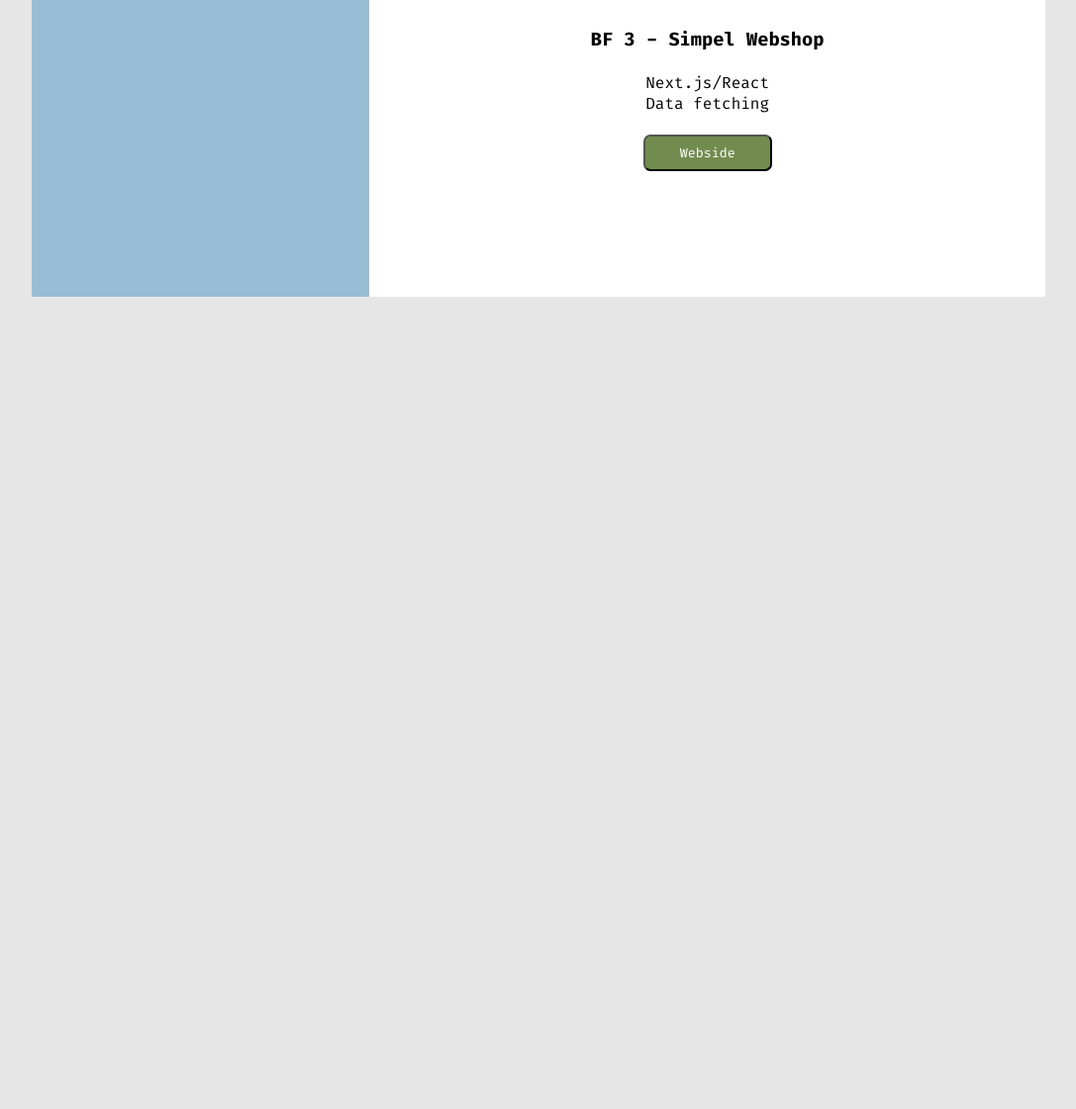
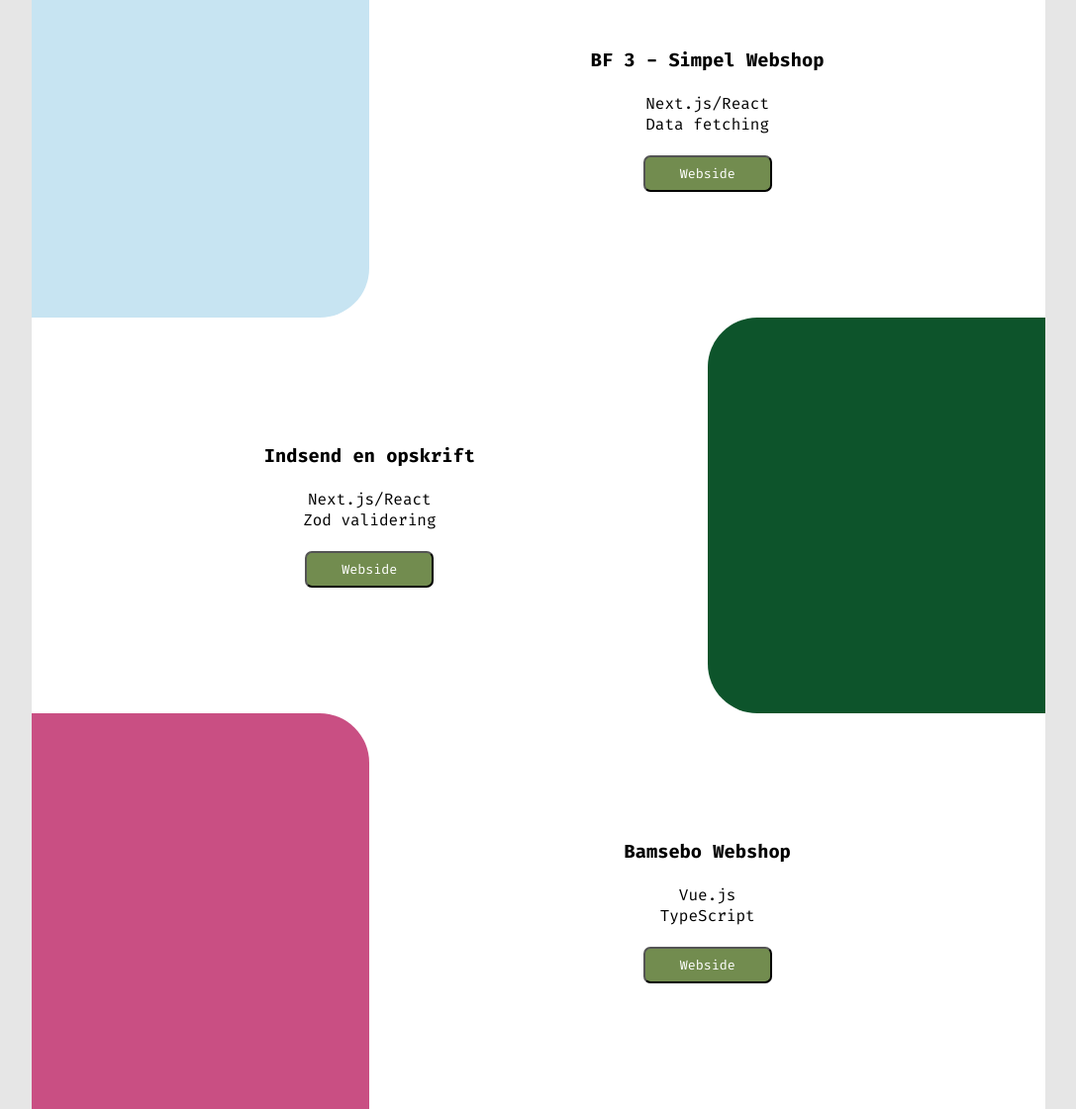
Before and after one commit to Vicky8484/victory_prof_portfolie, a website: page sem3.html in a window 1280 px wide. Shown: the part 1438-2559 px from the top of the page at 99% size, without its empty margins (96-1183 px from the left). Before the commit the page ends 1738 px from the top, so only its background shows below. Drawn offline with Linux system fonts and the light colour scheme.

Commit message:
to projekter added

```diff
--- a/sem3.html
+++ b/sem3.html
@@ -70,10 +70,10 @@
       class="bg-main-bg text-text-color mx-auto w-4/5 transition-[background-color] duration-1000 max-[800px]:block max-[800px]:w-full"
     >
       <div class="py-4 text-center">
-        <p>På 3. semester har vi kun "bundne forudsætninger"</p>
+        <p>På 3. semester har vi "bundne forudsætninger"</p>
         <p>
-          Det er større opgaver som skal være afleveret inden man kan gå til
-          eksamen
+          Det er større opgaver som skal være afleveret <br />
+          inden man kan gå til eksamen
         </p>
       </div>
       <article class="flex max-[800px]:w-full">
@@ -141,7 +141,7 @@
 
       <article class="flex max-[800px]:w-full">
         <div
-          class="hover:bg-accent bg-sem3-4 rounded-tr-box h-[400px] flex-1 overflow-hidden transition-[background-color] duration-[5000ms] max-[800px]:min-w-0"
+          class="hover:bg-accent bg-sem3-4 rounded-tr-box rounded-br-box h-[400px] flex-1 overflow-hidden transition-[background-color] duration-[5000ms] max-[800px]:min-w-0"
         ></div>
         <div
           class="flex flex-[2] flex-col items-center justify-center py-8 text-center max-[800px]:min-w-0 max-[800px]:p-4"
@@ -159,6 +159,48 @@
           >
         </div>
       </article>
+
+      <article class="flex max-[800px]:w-full">
+        <div
+          class="flex flex-[2] flex-col items-center justify-center py-8 text-center max-[800px]:min-w-0 max-[800px]:p-4"
+        >
+          <h3>Indsend en opskrift</h3>
+          <br />
+          <p>Next.js/React <br />Zod validering</p>
+          <br />
+          <a href="https://indsend-opskrift-formular.vercel.app/"
+            ><button
+              class="bg-cta-secondary text-header-text hover:bg-accent-hover hover:text-header-text"
+            >
+              Webside
+            </button></a
+          >
+        </div>
+        <div
+          class="hover:bg-accent bg-sem3-5 rounded-tl-box rounded-bl-box h-[400px] flex-1 overflow-hidden transition-[background-color] duration-[5000ms] max-[800px]:min-w-0"
+        ></div>
+      </article>
+
+      <article class="flex max-[800px]:w-full">
+        <div
+          class="hover:bg-accent bg-sem3-6 rounded-tr-box h-[400px] flex-1 overflow-hidden transition-[background-color] duration-[5000ms] max-[800px]:min-w-0"
+        ></div>
+        <div
+          class="flex flex-[2] flex-col items-center justify-center py-8 text-center max-[800px]:min-w-0 max-[800px]:p-4"
+        >
+          <h3>Bamsebo Webshop</h3>
+          <br />
+          <p>Vue.js <br />TypeScript</p>
+          <br />
+          <a href="https://mini-webshop-one.vercel.app/"
+            ><button
+              class="bg-cta-secondary text-header-text hover:bg-accent-hover hover:text-header-text"
+            >
+              Webside
+            </button></a
+          >
+        </div>
+      </article>
     </main>
   </body>
 </html>
```
Also changed, not shown: hobby.html (+1 -1 lines), css/site.css, css/tailwind.css.
